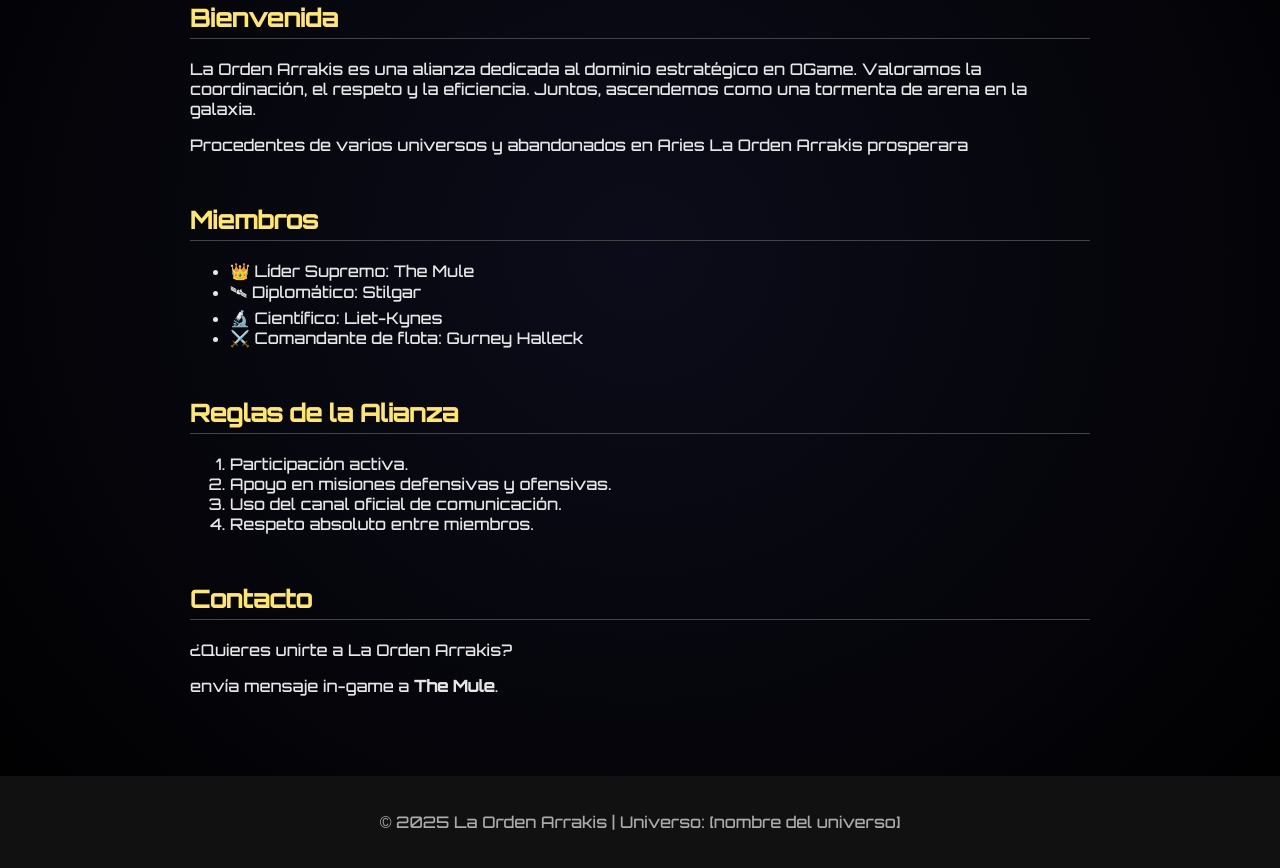
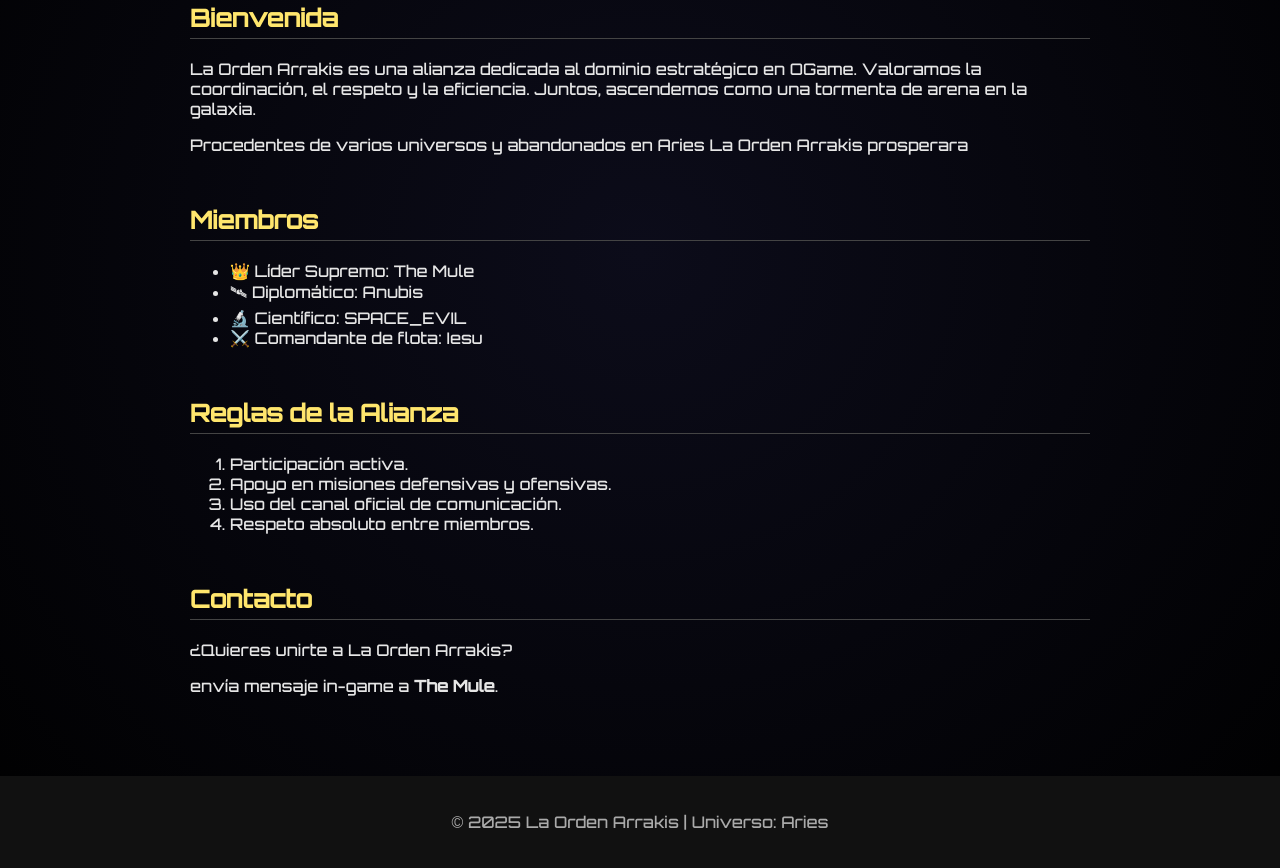
Before and after one commit to fkuwoim/orden-arrakis, a plain HTML site: page index.html in a window 1280 px wide. Shown: the part 362-1230 px from the top of the page. Drawn offline with Linux system fonts and the light colour scheme.

Commit message:
Update index.html

```diff
--- a/index.html
+++ b/index.html
@@ -92,9 +92,9 @@
       <h2>Miembros</h2>
       <ul>
         <li>👑 Líder Supremo: The Mule</li>
-        <li>🛰 Diplomático: Stilgar</li>
-        <li>🔬 Científico: Liet-Kynes</li>
-        <li>⚔️ Comandante de flota: Gurney Halleck</li>
+        <li>🛰 Diplomático: Anubis</li>
+        <li>🔬 Científico: SPACE_EVIL </li>
+        <li>⚔️ Comandante de flota: Iesu </li>
       </ul>
     </section>
 
@@ -116,7 +116,7 @@
   </main>
 
   <footer>
-    <p>&copy; 2025 La Orden Arrakis | Universo: [nombre del universo]</p>
+    <p>&copy; 2025 La Orden Arrakis | Universo: Aries</p>
   </footer>
 
 </body>
```
